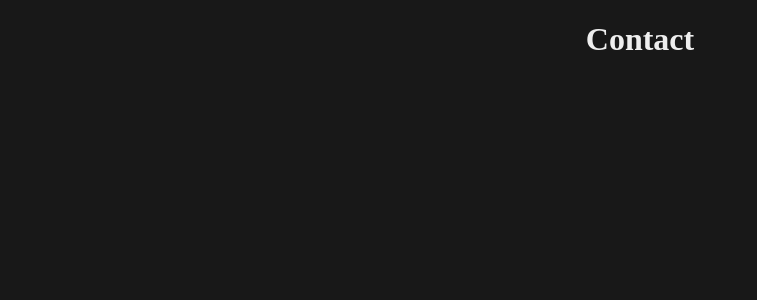
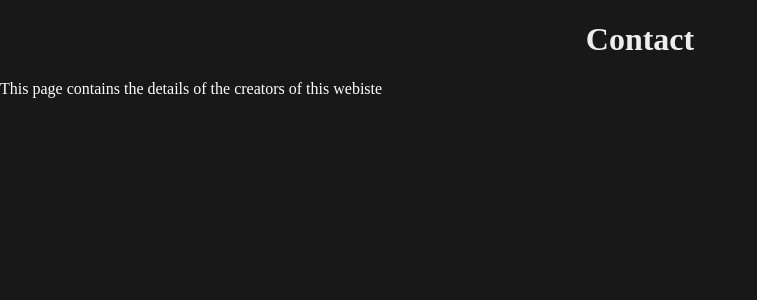
Before and after one commit to Neural-Net-Genesis/NASA_Space_Library, a Django app: page /contact/ in a window 1280 px wide. Shown: the top 300 px of the page, without its empty margins (0-757 px from the left). Run offline with Django 4.2, Linux system fonts and the light colour scheme.

Commit message:
changed the contact page

```diff
--- a/NASA_Space_Library/library/templates/library/contact.html
+++ b/NASA_Space_Library/library/templates/library/contact.html
@@ -11,5 +11,6 @@
   </head>
   <body>
   <h1> Contact</h1>
+  <p> This page contains the details of the creators of this webiste</p>
   </body>
 </html>
```
